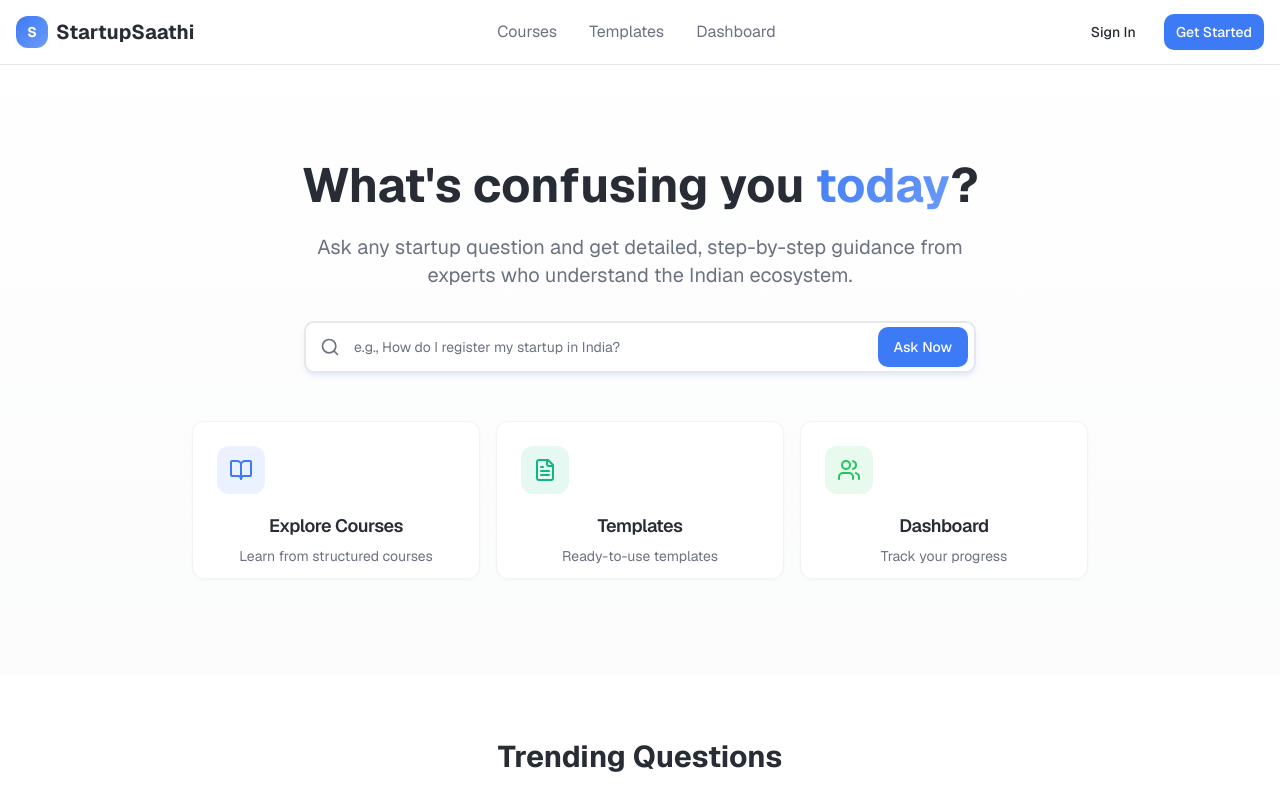
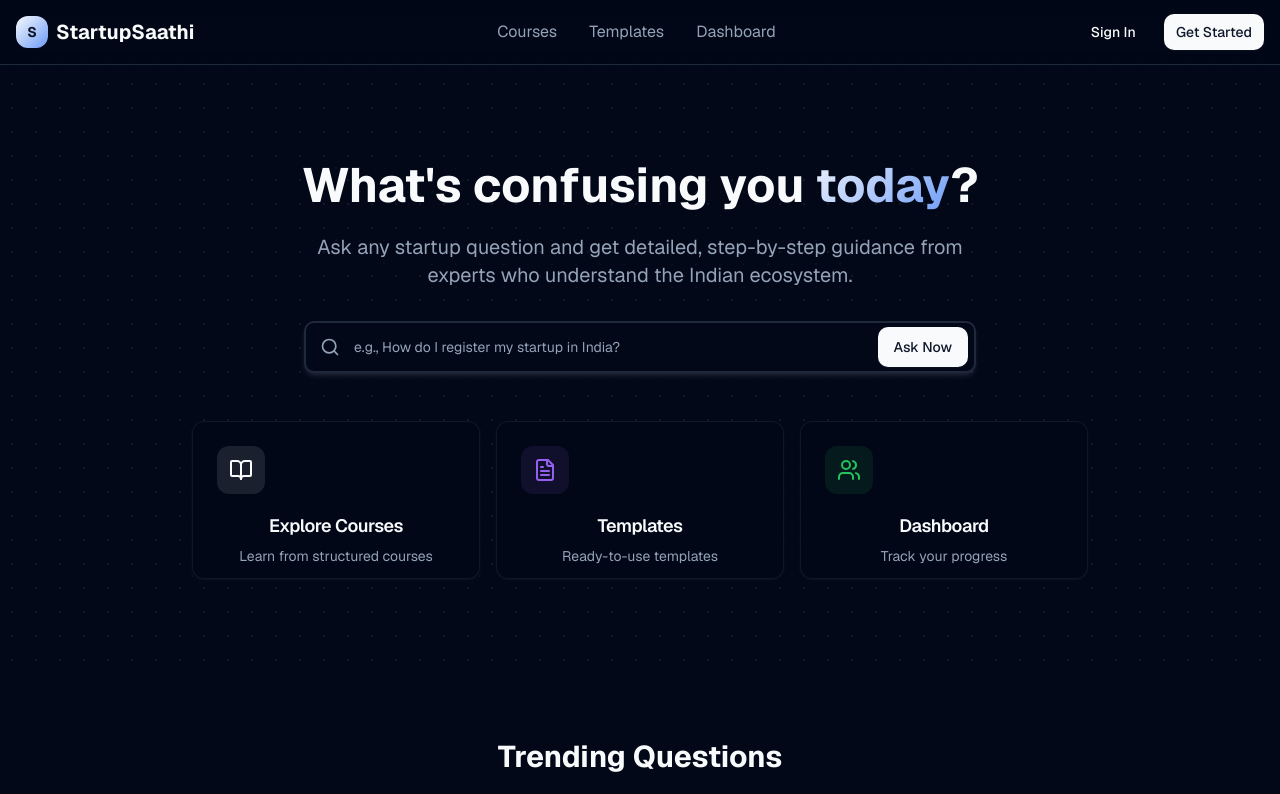
Before and after one commit to adityamanoj1811/Entreprenuership_support_portal, a React (Vite) app: page / in a window 1280 px wide. Shown: the top 794 px of the page. Built offline with nearby package versions, Linux system fonts and the light colour scheme.

Commit message:
Replicate website design
Visually replicate the design of the provided website, keeping all existing features and functionality unchanged.

```diff
--- a/index.html
+++ b/index.html
@@ -1,5 +1,5 @@
 <!DOCTYPE html>
-<html lang="en">
+<html lang="en" class="dark">
   <head>
     <meta charset="UTF-8" />
     <meta name="viewport" content="width=device-width, initial-scale=1.0" />
--- a/src/index.css
+++ b/src/index.css
@@ -27,9 +27,9 @@ All colors MUST be HSL.
     --muted: 220 14% 96%;
     --muted-foreground: 220 9% 46%;
 
-    --accent: 160 84% 39%;
+    --accent: 262 83% 62%;
     --accent-foreground: 0 0% 100%;
-    --accent-glow: 160 84% 49%;
+    --accent-glow: 262 83% 72%;
 
     --destructive: 0 84.2% 60.2%;
     --destructive-foreground: 0 0% 100%;
@@ -47,7 +47,7 @@ All colors MUST be HSL.
     /* Gradients */
     --gradient-primary: linear-gradient(135deg, hsl(var(--primary)), hsl(var(--primary-glow)));
     --gradient-accent: linear-gradient(135deg, hsl(var(--accent)), hsl(var(--accent-glow)));
-    --gradient-hero: linear-gradient(135deg, hsl(var(--primary)) 0%, hsl(var(--accent)) 100%);
+    --gradient-hero: linear-gradient(135deg, hsl(var(--accent-glow)) 0%, hsl(var(--accent)) 100%);
     --gradient-card: linear-gradient(145deg, hsl(var(--card)) 0%, hsl(var(--secondary)) 100%);
     --gradient-subtle: linear-gradient(180deg, hsl(var(--background)) 0%, hsl(var(--secondary)) 100%);
 
@@ -103,8 +103,8 @@ All colors MUST be HSL.
     --muted: 217.2 32.6% 17.5%;
     --muted-foreground: 215 20.2% 65.1%;
 
-    --accent: 217.2 32.6% 17.5%;
-    --accent-foreground: 210 40% 98%;
+    --accent: 262 83% 66%;
+    --accent-foreground: 0 0% 100%;
 
     --destructive: 0 62.8% 30.6%;
     --destructive-foreground: 210 40% 98%;
@@ -136,3 +136,23 @@ All colors MUST be HSL.
     -moz-osx-font-smoothing: grayscale;
   }
 }
+
+/* Utilities for Notio-like visuals */
+@layer utilities {
+  .bg-grid {
+    background-color: hsl(var(--background));
+    background-image:
+      radial-gradient(hsl(var(--foreground) / 0.06) 1px, transparent 1px),
+      radial-gradient(hsl(var(--foreground) / 0.04) 1px, transparent 1px);
+    background-size: 24px 24px, 24px 24px;
+    background-position: 0 0, 12px 12px;
+  }
+
+  .glass {
+    background: linear-gradient(180deg, hsl(var(--background) / 0.60), hsl(var(--background) / 0.30));
+    backdrop-filter: blur(12px);
+    -webkit-backdrop-filter: blur(12px);
+    border: 1px solid hsl(var(--border) / 0.30);
+    box-shadow: var(--shadow-card);
+  }
+}
--- a/src/pages/CourseExplorer.tsx
+++ b/src/pages/CourseExplorer.tsx
@@ -52,7 +52,7 @@ const CourseExplorer = () => {
 
   if (coursesLoading || categoriesLoading) {
     return (
-      <div className="min-h-screen bg-gradient-subtle font-inter">
+      <div className="min-h-screen bg-background bg-grid font-inter">
         <Header />
         <div className="container mx-auto px-4 py-8">
           <div className="grid grid-cols-1 md:grid-cols-2 lg:grid-cols-3 gap-6">
@@ -77,7 +77,7 @@ const CourseExplorer = () => {
   }
 
   return (
-    <div className="min-h-screen bg-gradient-subtle font-inter">
+    <div className="min-h-screen bg-background bg-grid font-inter">
       <Header />
 
       {/* Page Header */}
--- a/src/pages/Index.tsx
+++ b/src/pages/Index.tsx
@@ -90,7 +90,7 @@ const Index = () => {
   ];
 
   return (
-    <div className="min-h-screen bg-gradient-subtle font-inter">
+    <div className="min-h-screen bg-background bg-grid font-inter">
       {/* Header */}
       <header className="sticky top-0 z-50 w-full bg-background/95 backdrop-blur supports-[backdrop-filter]:bg-background/60 border-b border-border">
         <div className="container mx-auto px-4 h-16 flex items-center justify-between">
```
